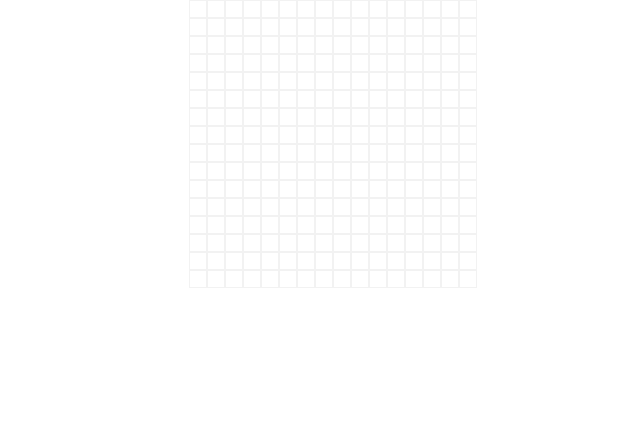
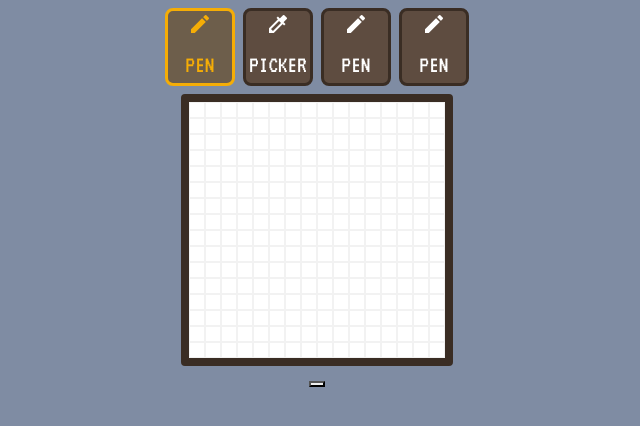
Before and after one commit to sampet93/pixelleum, a React (Create React App) app: page / in a window 1280 px wide. Shown: the top 426 px of the page, without its empty margins (323-963 px from the left). Built offline with nearby package versions, Linux system fonts and the light colour scheme.

Commit message:
tb buttons added, fixes

```diff
--- a/package.json
+++ b/package.json
@@ -6,7 +6,10 @@
     "@testing-library/jest-dom": "^5.14.1",
     "@testing-library/react": "^11.2.7",
     "@testing-library/user-event": "^12.8.3",
+    "bootstrap": "^5.1.3",
     "react": "^17.0.2",
+    "react-bootstrap": "^2.0.2",
+    "react-color": "^2.19.3",
     "react-dom": "^17.0.2",
     "react-scripts": "4.0.3",
     "web-vitals": "^1.1.2"
--- a/src/App.css
+++ b/src/App.css
@@ -1,38 +1,8 @@
+body {
+  background-color: #7f8ca3;
+}
+
 .App {
   text-align: center;
+  margin: 0;
 }
-
-.App-logo {
-  height: 40vmin;
-  pointer-events: none;
-}
-
-@media (prefers-reduced-motion: no-preference) {
-  .App-logo {
-    animation: App-logo-spin infinite 20s linear;
-  }
-}
-
-.App-header {
-  background-color: #282c34;
-  min-height: 100vh;
-  display: flex;
-  flex-direction: column;
-  align-items: center;
-  justify-content: center;
-  font-size: calc(10px + 2vmin);
-  color: white;
-}
-
-.App-link {
-  color: #61dafb;
-}
-
-@keyframes App-logo-spin {
-  from {
-    transform: rotate(0deg);
-  }
-  to {
-    transform: rotate(360deg);
-  }
-}
--- a/src/App.js
+++ b/src/App.js
@@ -1,4 +1,9 @@
 import Grid from "./components/Grid";
+import Toolbox from "./components/Toolbox";
+import ColorPicker from "./components/ColorPicker";
+import { Container, Row, Col } from "react-bootstrap";
+import "bootstrap/dist/css/bootstrap.min.css";
+import "./App.css";
 
 function App() {
   const GRID_WIDTH = 16;
@@ -11,8 +16,28 @@ function App() {
   });
 
   return (
-    <div>
-      <Grid width={GRID_WIDTH} height={GRID_HEIGHT} cellSize={CELL_SIZE} />
+    <div className="App">
+      <link
+        href="https://fonts.googleapis.com/icon?family=Material+Icons"
+        rel="stylesheet"
+      />
+      <link rel="preconnect" href="https://fonts.googleapis.com" />
+      <link rel="preconnect" href="https://fonts.gstatic.com" crossorigin />
+      <link
+        href="https://fonts.googleapis.com/css2?family=VT323&display=swap"
+        rel="stylesheet"
+      ></link>
+      <Container>
+        <Row>
+          <Toolbox />
+        </Row>
+        <Row>
+          <Grid width={GRID_WIDTH} height={GRID_HEIGHT} cellSize={CELL_SIZE} />
+        </Row>
+      </Container>
+      <div>
+        <ColorPicker />
+      </div>
     </div>
   );
 }
--- a/src/Grid.css
+++ b/src/Grid.css
@@ -1,7 +1,10 @@
 .grid {
-  display: inline-block;
+  display: flex;
   border-collapse: collapse;
-  border: 0px;
+  border-style: solid;
+  border-color: #3a2d24;
+  border-radius: 0.25rem;
+  border-width: 0.5rem;
   font-size: 0px;
   line-height: 0px;
   padding: 0px;
--- a/src/components/Cell.js
+++ b/src/components/Cell.js
@@ -3,17 +3,26 @@ import "../Cell.css";
 
 const Cell = (props) => {
   const [color, setColor] = useState("#FFFFFF");
+  const [prevColor, setPrevColor] = useState("#FFFFFF");
 
   const clickHandler = (e) => {
     if (e.buttons === 1) {
       setColor("#FF0000");
+      setPrevColor("#FF0000");
     }
   };
 
   const mouseEnterHandler = (e) => {
+    setPrevColor(color);
+    setColor("#FF0000");
     if (e.buttons === 1) {
       setColor("#FF0000");
+      setPrevColor("#FF0000");
     }
+  };
+
+  const mouseLeaveHandler = (e) => {
+    setColor(prevColor);
   };
 
   return (
@@ -25,6 +34,7 @@ const Cell = (props) => {
       onMouseDown={clickHandler}
       onDragStart={(e) => e.preventDefault()}
       onMouseEnter={(e) => mouseEnterHandler(e)}
+      onMouseLeave={(e) => mouseLeaveHandler(e)}
     ></div>
   );
 };
--- /dev/null
+++ b/src/components/ColorPicker.js
@@ -0,0 +1,48 @@
+import { useState } from "react";
+import SketchPicker from "react-color";
+
+const ColorPicker = () => {
+  const [displayColorPicker, setDisplayColorPicker] = useState(false);
+
+  const handleClick = () => {
+    setDisplayColorPicker(!displayColorPicker);
+  };
+
+  const styles = {
+    default: {
+      color: {
+        width: "36px",
+        height: "14px",
+        borderRadius: "2px",
+      },
+      swatch: {
+        padding: "5px",
+        background: "#fff",
+        borderRadius: "1px",
+        boxShadow: "0 0 0 1px rgba(0,0,0,.1)",
+        display: "inline-block",
+        cursor: "pointer",
+      },
+      popover: {
+        position: "absolute",
+        zIndex: "2",
+      },
+      cover: {
+        position: "fixed",
+        top: "0px",
+        right: "0px",
+        bottom: "0px",
+        left: "0px",
+      },
+    },
+  };
+
+  return (
+    <div>
+      <button onClick={handleClick} />
+      <div>{displayColorPicker ? <SketchPicker /> : null}</div>
+    </div>
+  );
+};
+
+export default ColorPicker;
--- a/src/components/Grid.js
+++ b/src/components/Grid.js
@@ -49,10 +49,6 @@ const Grid = (props) => {
         onMouseLeave={mouseUpHandler}
         className="grid"
         cellPadding="0"
-        style={{
-          width: props.width * props.cellSize + "px",
-          height: props.height * props.cellSize + "px",
-        }}
       >
         <tbody>{canvas}</tbody>
       </table>
--- /dev/null
+++ b/src/components/Toolbox.js
@@ -0,0 +1,40 @@
+import React, { useState } from "react";
+import ToolboxButton from "./ToolboxButton";
+import { Container, Row, Col } from "react-bootstrap";
+import "../styles/toolbox.css";
+
+const Toolbox = (props) => {
+  const [selectedTool, setSelectedTool] = useState("pen");
+  const clickHandler = (e) => {};
+  const tools = ["pen", "picker", "bucket", "empty"];
+
+  return (
+    <div
+      style={{
+        display: "flex",
+        justifyContent: "center",
+        paddingTop: "1vh",
+        marginBottom: "1vh",
+      }}
+    >
+      <Container>
+        <Row xs="auto" className="justify-content-sm-center g-2" style={{}}>
+          <Col>
+            <ToolboxButton tool="pen" selected={true} />
+          </Col>
+          <Col>
+            <ToolboxButton tool="picker" selected={false} />
+          </Col>
+          <Col>
+            <ToolboxButton tool="pen" selected={false} />
+          </Col>
+          <Col>
+            <ToolboxButton tool="pen" selected={false} />
+          </Col>
+        </Row>
+      </Container>
+    </div>
+  );
+};
+
+export default Toolbox;
--- /dev/null
+++ b/src/components/ToolboxButton.js
@@ -0,0 +1,53 @@
+import React, { useState } from "react";
+import "../styles/toolbox.css";
+
+const ToolboxButton = (props) => {
+  const [tool, setTool] = useState(props.tool);
+  const [selected, setSelected] = useState(props.selected);
+
+  const clickHandler = (e) => {
+    setSelected(selected ? false : true);
+  };
+
+  const getButton = () => {
+    switch (tool) {
+      case "pen":
+        return selected ? (
+          <div className="toolbox-button-selected" onClick={clickHandler}>
+            <span class="material-icons md-48">edit</span>
+            <p>PEN</p>
+          </div>
+        ) : (
+          <div className="toolbox-button" onClick={clickHandler}>
+            <span class="material-icons md-48">edit</span>
+            <p>PEN</p>
+          </div>
+        );
+        break;
+      case "picker":
+        return selected ? (
+          <div className="toolbox-button-selected" onClick={clickHandler}>
+            <span class="material-icons md-48">colorize</span>
+            <p>PICKER</p>
+          </div>
+        ) : (
+          <div className="toolbox-button" onClick={clickHandler}>
+            <span class="material-icons md-48">colorize</span>
+            <p>PICKER</p>
+          </div>
+        );
+
+      case "empty":
+        return <div className="toolbox-button"></div>;
+        break;
+
+      default:
+        return <div className="toolbox-button"></div>;
+        break;
+    }
+  };
+
+  return getButton();
+};
+
+export default ToolboxButton;
--- a/src/index.css
+++ b/src/index.css
@@ -1,13 +1,14 @@
 body {
   margin: 0;
-  font-family: -apple-system, BlinkMacSystemFont, 'Segoe UI', 'Roboto', 'Oxygen',
-    'Ubuntu', 'Cantarell', 'Fira Sans', 'Droid Sans', 'Helvetica Neue',
+  height: 100vh;
+  font-family: -apple-system, BlinkMacSystemFont, "Segoe UI", "Roboto", "Oxygen",
+    "Ubuntu", "Cantarell", "Fira Sans", "Droid Sans", "Helvetica Neue",
     sans-serif;
   -webkit-font-smoothing: antialiased;
   -moz-osx-font-smoothing: grayscale;
 }
 
 code {
-  font-family: source-code-pro, Menlo, Monaco, Consolas, 'Courier New',
+  font-family: source-code-pro, Menlo, Monaco, Consolas, "Courier New",
     monospace;
 }
--- /dev/null
+++ b/src/styles/toolbox.css
@@ -0,0 +1,32 @@
+.toolbox-button {
+  flex-direction: column;
+  border-radius: 1vh;
+  border-style: solid;
+  border-color: #3a2d24;
+  color: white;
+  font-family: "VT323", monospace;
+  font-size: x-large;
+  background-color: #5e4c40;
+  width: 70px;
+  height: 78px;
+  cursor: pointer;
+}
+
+.toolbox-button:hover {
+  border-color: #5e4c40;
+  background-color: #7a675a;
+}
+
+.toolbox-button-selected {
+  flex-direction: column;
+  border-radius: 1vh;
+  border-style: solid;
+  border-color: #f5ad06;
+  color: #f5ad06;
+  font-family: "VT323", monospace;
+  font-size: x-large;
+  background-color: #6d5e4b;
+  width: 70px;
+  height: 78px;
+  cursor: pointer;
+}
```
Also changed, not shown: 1 other file (tests, documents, lock files or other folders).
